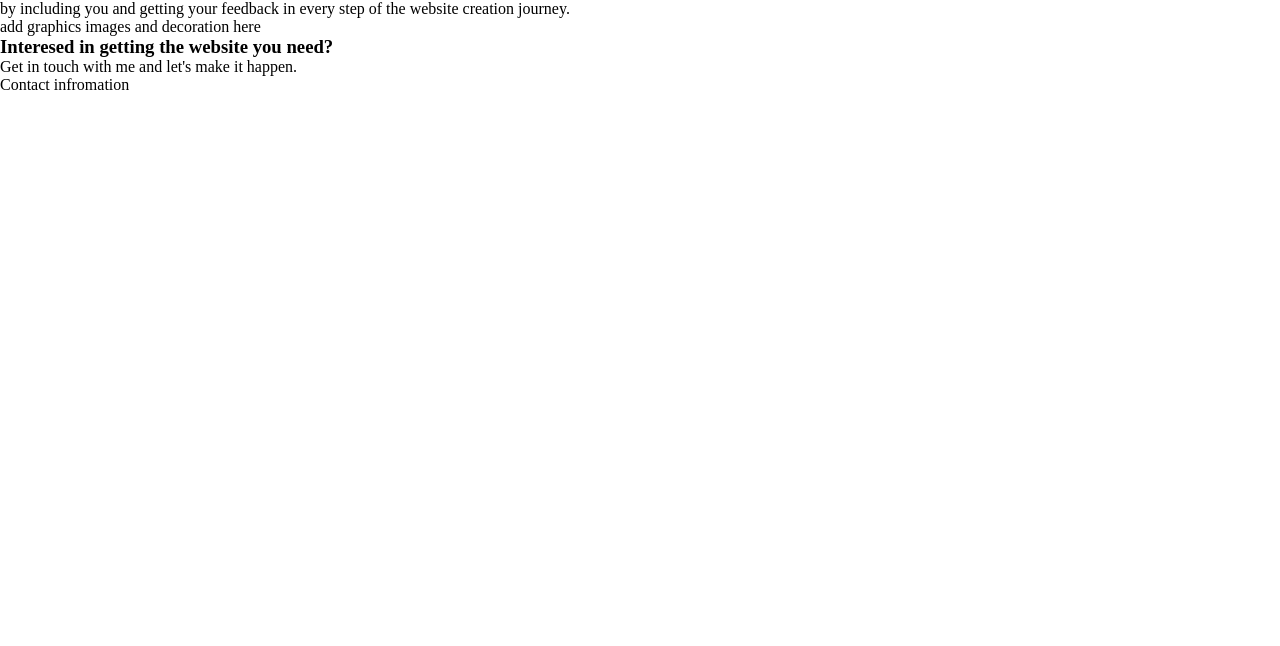
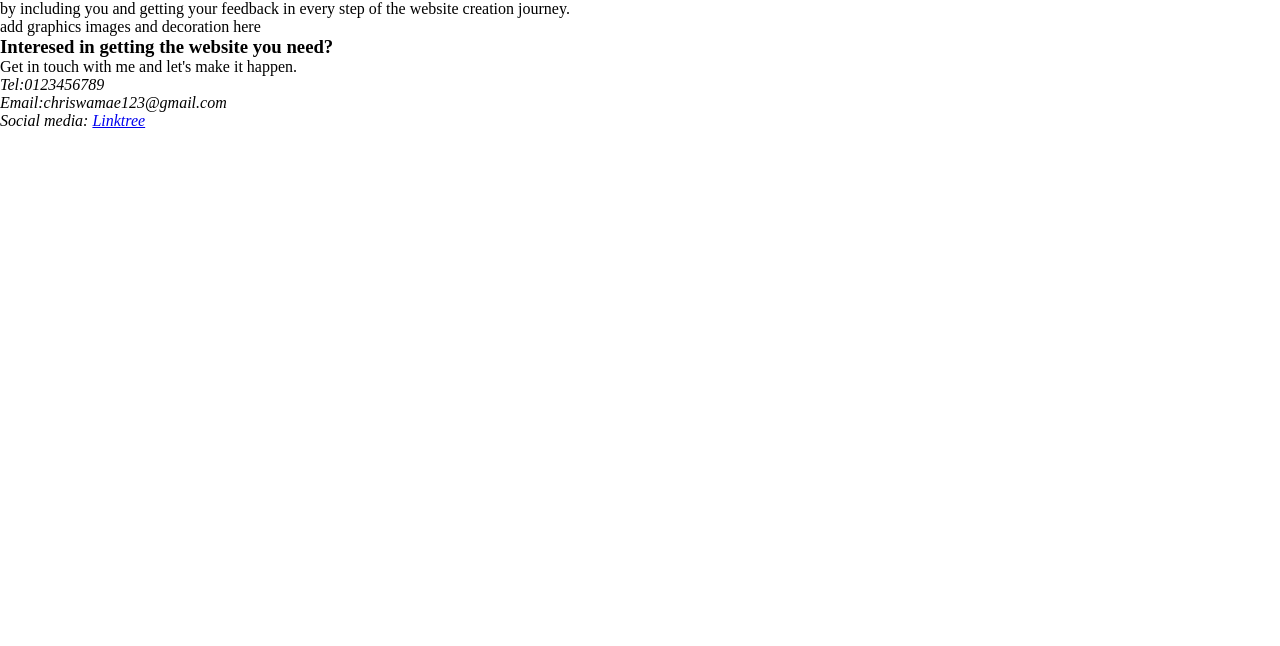
Before and after one commit to chris-wamae/personal-website-one, a plain HTML site: page index.html in a window 1280 px wide. Shown: the part 154-800 px from the top of the page. Drawn offline with Linux system fonts and the light colour scheme.

Commit message:
added footer content

```diff
--- a/index.html
+++ b/index.html
@@ -45,7 +45,14 @@
     <div>
         <h3>Interesed in getting the website <strong>you</strong> need?</h3>
         <p>Get in touch with me and let's make it happen.</p>
-       <footer>Contact infromation</footer>
+       <footer>
+        <address>Tel:0123456789
+         <br>
+         Email:chriswamae123@gmail.com
+         <br>Social media:
+         <a href="https://linktree.com">Linktree</a>
+        </address>
+       </footer>
     </div>
 
 </body>
```
